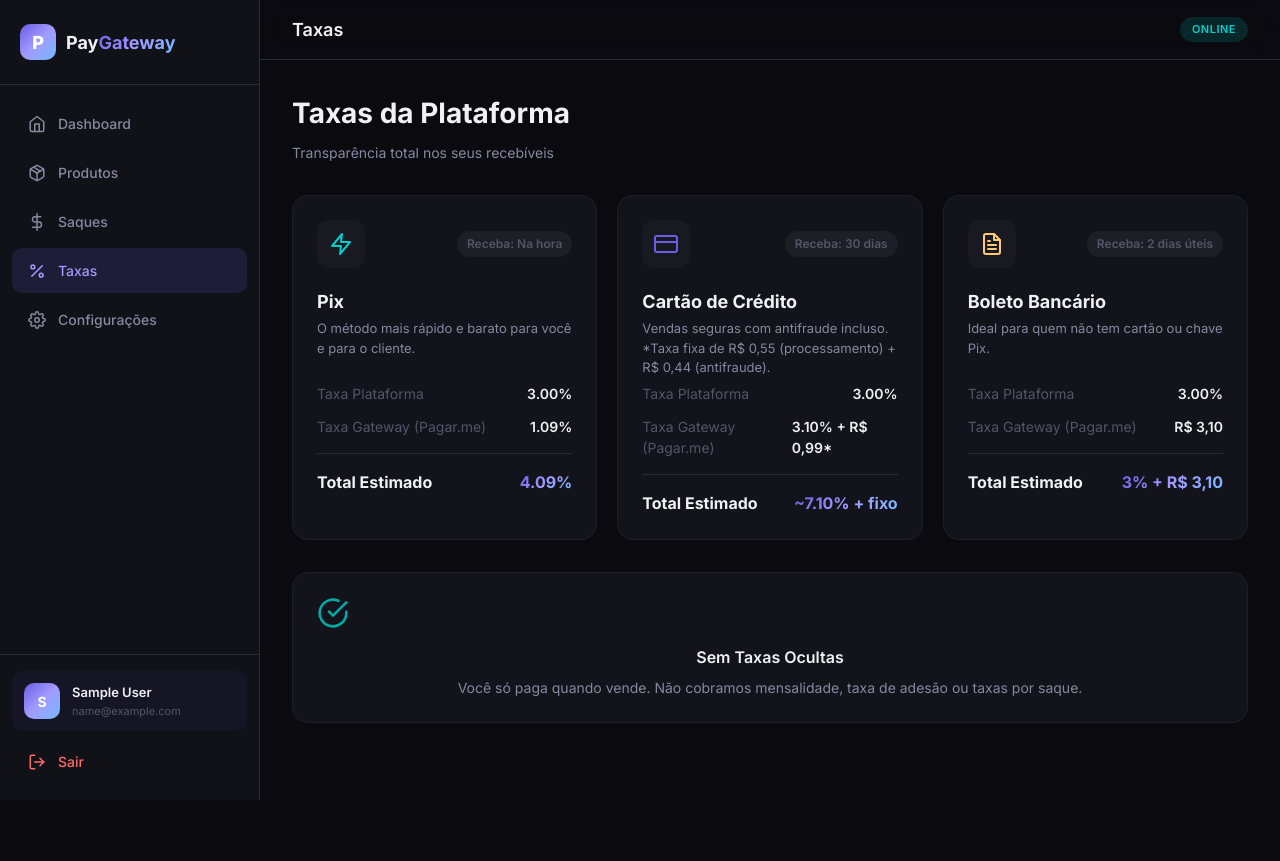
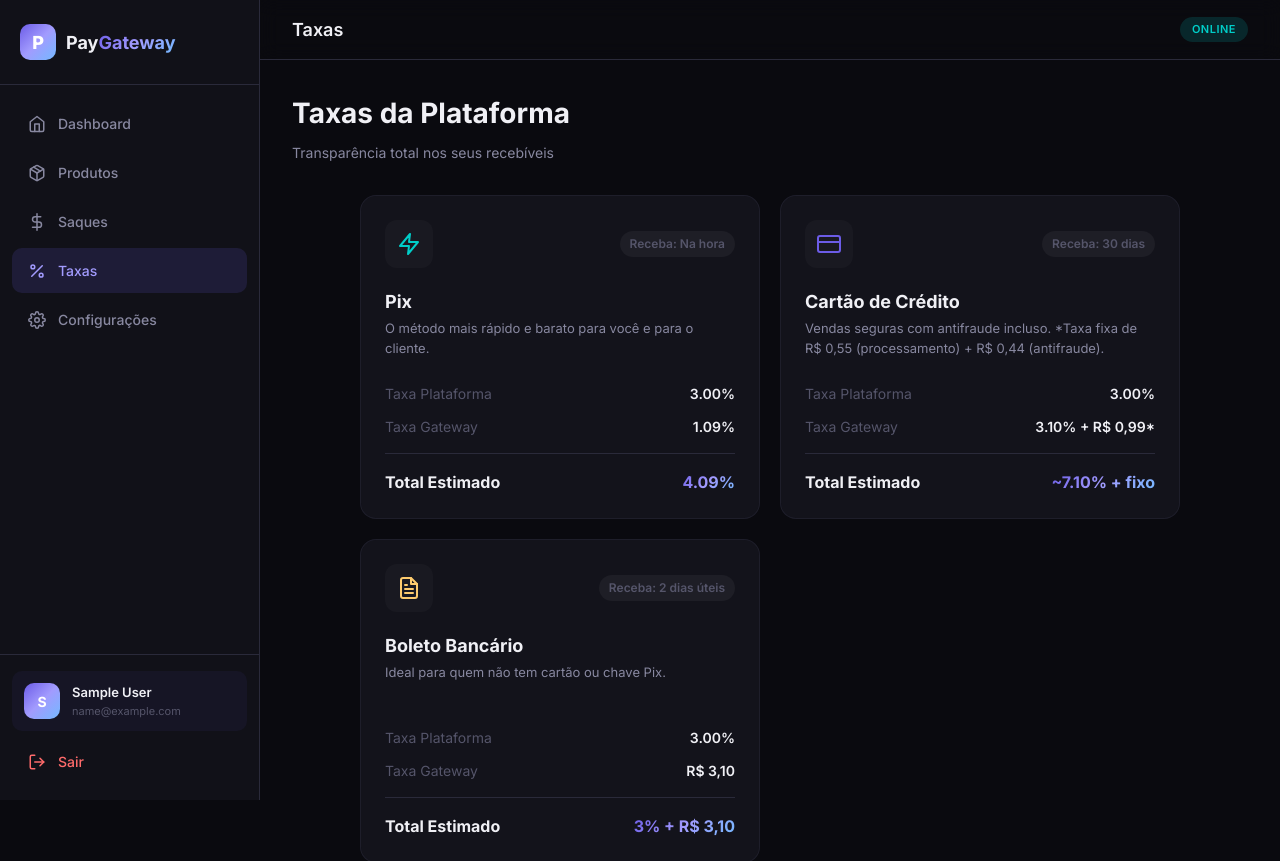
Before and after one commit to contamickey01-lang/gatewayyy, a Next.js app in the folder frontend/: page /dashboard/fees in a window 1280 px wide. Shown: the top 861 px of the page. Before the commit the page ends 800 px from the top, so only its background shows below. Built offline with nearby package versions, Linux system fonts and the light colour scheme; sample sign-in values are in the browser's storage.

Commit message:
UI: Centralize fee cards and remove (Pagar.me) from labels

```diff
--- a/frontend/src/app/dashboard/fees/page.tsx
+++ b/frontend/src/app/dashboard/fees/page.tsx
@@ -41,7 +41,7 @@ export default function FeesPage() {
             </div>
 
 
-            <div style={{ display: 'grid', gridTemplateColumns: 'repeat(auto-fill, minmax(300px, 1fr))', gap: 20, marginBottom: 32 }}>
+            <div style={{ display: 'grid', gridTemplateColumns: 'repeat(auto-fit, minmax(300px, 400px))', gap: 20, marginBottom: 32, justifyContent: 'center' }}>
                 {fees.map((fee, i) => (
                     <div key={i} className="glass-card" style={{ padding: 24 }}>
                         <div style={{ display: 'flex', justifyContent: 'space-between', alignItems: 'center', marginBottom: 20 }}>
@@ -62,7 +62,7 @@ export default function FeesPage() {
                                 <span style={{ fontWeight: 600 }}>{fee.platform}</span>
                             </div>
                             <div style={{ display: 'flex', justifyContent: 'space-between', fontSize: 14 }}>
-                                <span style={{ color: 'var(--text-muted)' }}>Taxa Gateway (Pagar.me)</span>
+                                <span style={{ color: 'var(--text-muted)' }}>Taxa Gateway</span>
                                 <span style={{ fontWeight: 600 }}>{fee.gateway}</span>
                             </div>
                             <div style={{ height: 1, background: 'var(--border-color)', margin: '4px 0' }} />
```
